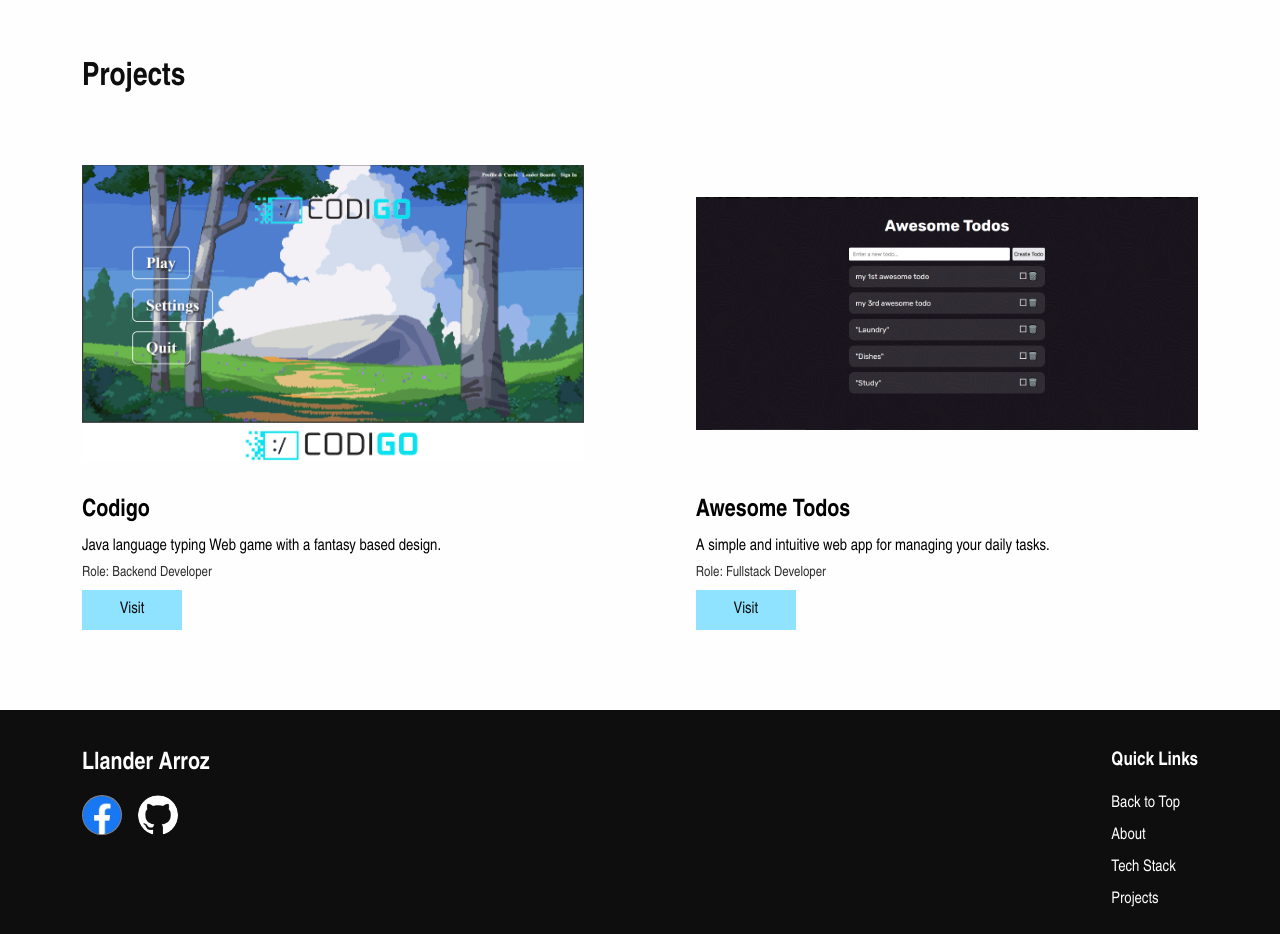
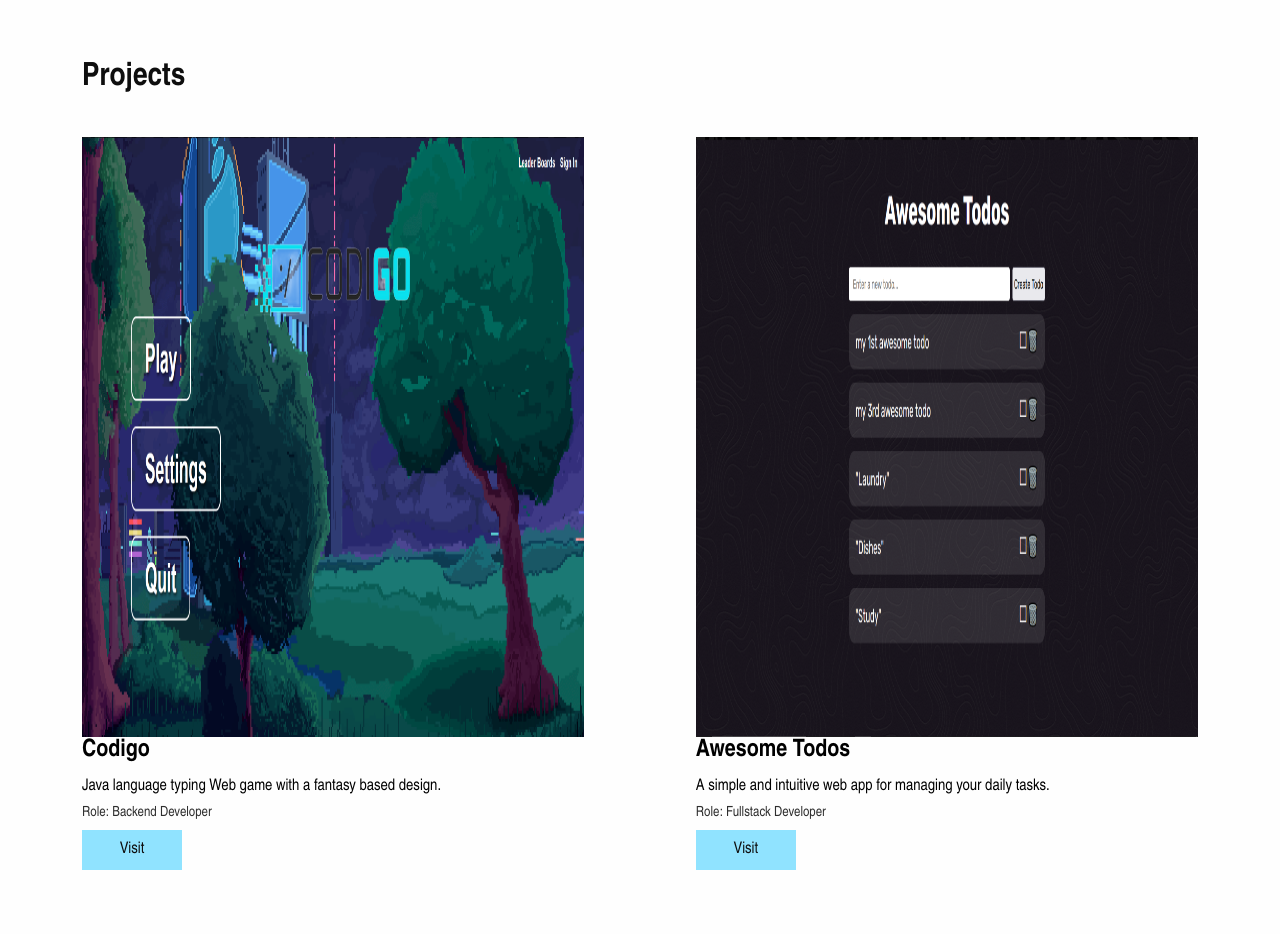
Before and after one commit to Llander15/LlanderArroz-Portfolio, a React (Vite) app: page / in a window 1280 px wide. Shown: the part 2120-3054 px from the top of the page. Built offline with nearby package versions, Linux system fonts and the light colour scheme.

Commit message:
updated codigo img

```diff
--- a/src/index.css
+++ b/src/index.css
@@ -209,8 +209,9 @@
     width: 45% !important;
 }
 .project-img-container{
-    height: 360px;
-    align-content: center;
+    height: 280px;
+    height: 600px;
+    display: flex;
 }
 .project-img{
     width: 100%;
```
Also changed, not shown: src/assets/codigo-sample.png.
